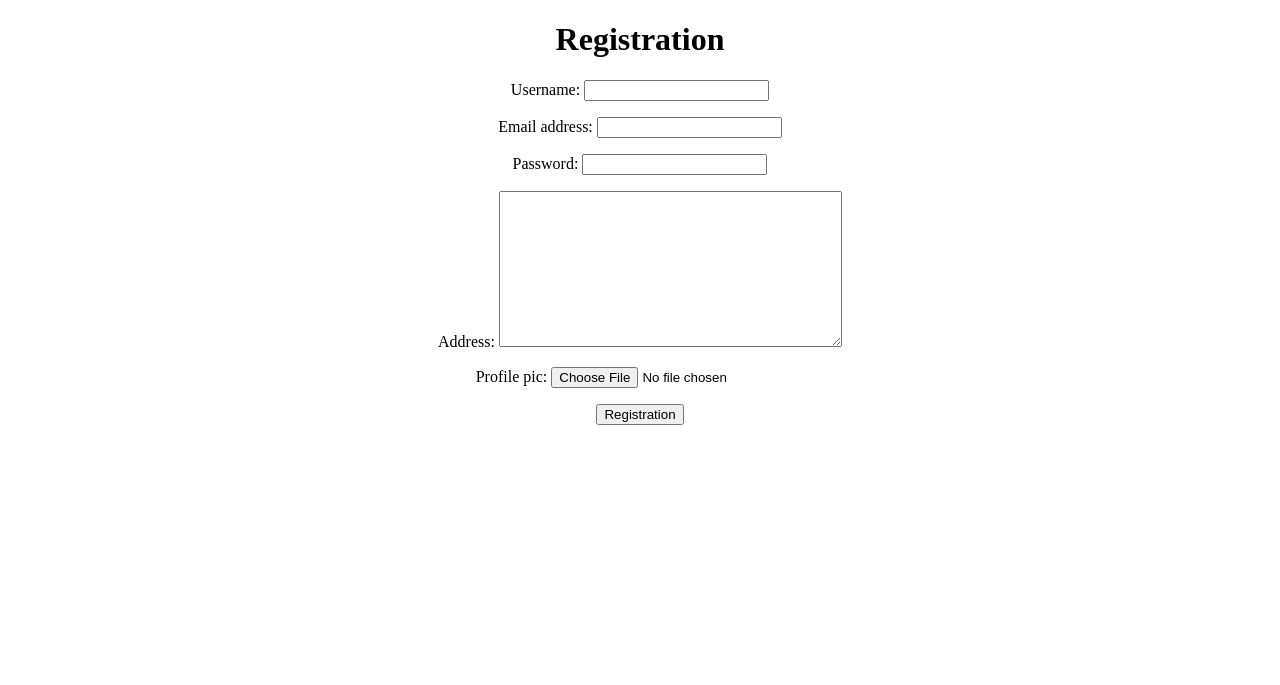
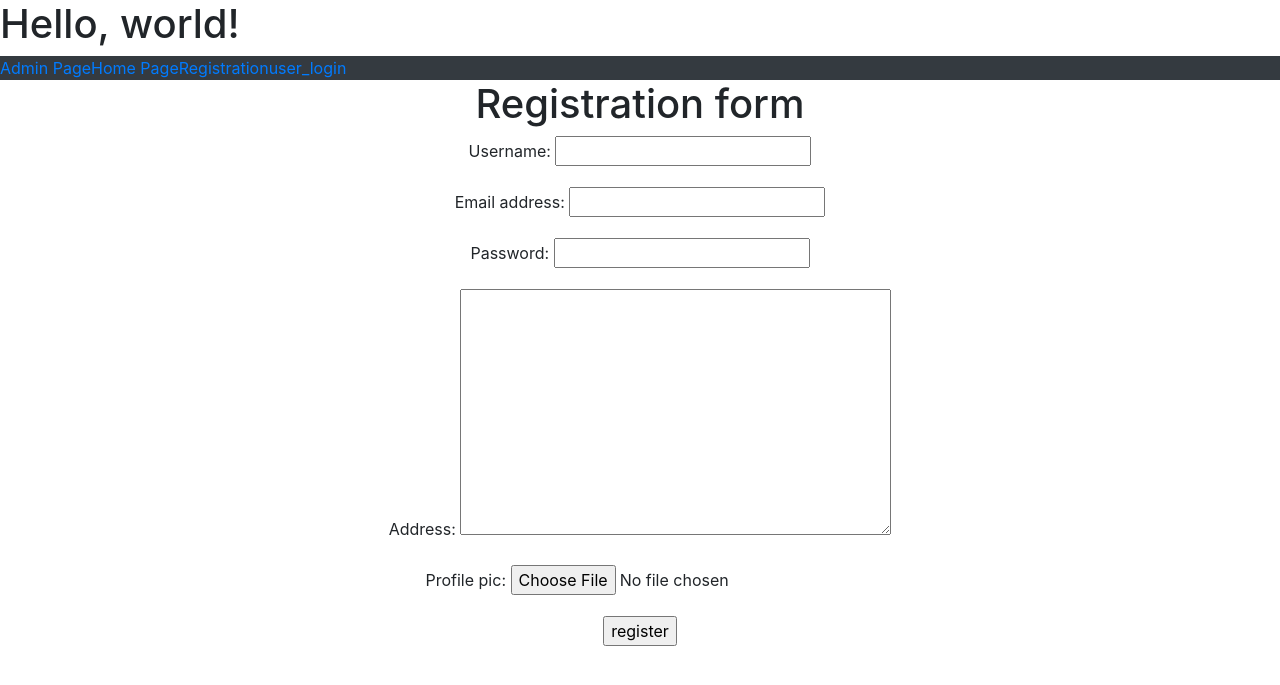
Before and after one commit to HAMeed220/user_register, a Django app: page /Registration/ in a window 1280 px wide. Shown: the top 685 px of the page. Run offline with Django 4.2, Linux system fonts and the light colour scheme.

Commit message:
first commit

```diff
--- a/app/views.py
+++ b/app/views.py
@@ -5,6 +5,10 @@ from django.shortcuts import render
 from app.forms import *
 from django.http import HttpResponse
 from django.core.mail import send_mail
+from django.http import HttpResponse ,HttpResponseRedirect
+from django.contrib.auth import authenticate,login
+from django.urls import reverse
+
 
 def Registration(request):
     ufo=UserForm()
@@ -34,3 +38,25 @@ def Registration(request):
         else:
             return HttpResponse('Invalid')
     return render(request,'Registration.html',d)
+
+def home(request):
+    if request.session.get('username'):
+        username=request.session.get('username')
+        d={'username':username}
+        return render(request,'home.html',d)
+    return render(request,'home.html')
+
+def user_login(request):
+    if request.method=='POST':
+        username=request.POST['un']
+        password=request.POST['pw']
+        AUO=authenticate(username=username,password=password)
+
+        if AUO and AUO.is_active:
+            login(request,AUO)
+            request.session['username']=username
+            return HttpResponseRedirect(reverse('home'))
+        else:
+            return HttpResponse('Invalid Credentials')
+
+    return render(request,'user_login.html')
--- a/templates/Registration.html
+++ b/templates/Registration.html
@@ -1,22 +1,19 @@
-<!DOCTYPE html>
-<html lang="en">
-<head>
-    <meta charset="UTF-8">
-    <meta name="viewport" content="width=, initial-scale=1.0">
-    <title>Document</title>
-</head>
-<body>
+{% extends 'dummy.html' %}
+
+
+{% block title %}
+    <title>Registration</title>
+{% endblock %}
+
+{% block body_block %}
     <center>
-    <h1>Registration</h1>
-    <form method="POST" enctype="multipart/form-data">
-        {% csrf_token %}
+        <h1>Registration form</h1>
 
-        {{ufo.as_p}}
-        {{pfo.as_p}}
-
-        <input type="submit" value="Registration">
-    </form>
+        <form method="POST" enctype="multipart/form-data">
+            {% csrf_token %}
+                {{ufo.as_p}}
+                {{pfo.as_p}}
+            <input type="submit" value="register">
+        </form>
     </center>
-
-</body>
-</html>
+{% endblock %}
--- a/templates/dummy.html
+++ b/templates/dummy.html
@@ -1,13 +1,42 @@
-<!DOCTYPE html>
+<!doctype html>
 <html lang="en">
-<head>
-    <meta charset="UTF-8">
-    <meta name="viewport" content="width=device-width, initial-scale=1.0">
-    <title>Document</title>
-</head>
-<body>
-    <center>
+  <head>
+    <!-- Required meta tags -->
+    <meta charset="utf-8">
+    <meta name="viewport" content="width=device-width, initial-scale=1, shrink-to-fit=no">
 
-    </center>
-</body>
+    <!-- Bootstrap CSS -->
+    <link rel="stylesheet" href="https://cdn.jsdelivr.net/npm/bootstrap@4.6.2/dist/css/bootstrap.min.css" integrity="sha384-xOolHFLEh07PJGoPkLv1IbcEPTNtaed2xpHsD9ESMhqIYd0nLMwNLD69Npy4HI+N" crossorigin="anonymous">
+    {% block title %}
+    <title>Hello, world!</title>
+    {% endblock %}
+
+  </head>
+  <body>
+    <h1>Hello, world!</h1>
+
+    <nav class="nav bg-dark nav-dark">
+         <a href="{% url 'admin:index' %}" class="nav link">Admin Page</a>
+         <a href="{% url 'home' %}" class="nav link ">Home Page</a>
+         <a href="{% url 'Registration' %}" class="nav link">Registration</a>
+         <a href="{% url 'user_login' %}" class="nav link">user_login</a>
+    </nav>
+
+    <!-- Optional JavaScript; choose one of the two! -->
+
+    <!-- Option 1: jQuery and Bootstrap Bundle (includes Popper) -->
+    <script src="https://cdn.jsdelivr.net/npm/jquery@3.5.1/dist/jquery.slim.min.js" integrity="sha384-DfXdz2htPH0lsSSs5nCTpuj/zy4C+OGpamoFVy38MVBnE+IbbVYUew+OrCXaRkfj" crossorigin="anonymous"></script>
+    <script src="https://cdn.jsdelivr.net/npm/bootstrap@4.6.2/dist/js/bootstrap.bundle.min.js" integrity="sha384-Fy6S3B9q64WdZWQUiU+q4/2Lc9npb8tCaSX9FK7E8HnRr0Jz8D6OP9dO5Vg3Q9ct" crossorigin="anonymous"></script>
+
+
+    <!-- Option 2: Separate Popper and Bootstrap JS -->
+    <!--
+    <script src="https://cdn.jsdelivr.net/npm/jquery@3.5.1/dist/jquery.slim.min.js" integrity="sha384-DfXdz2htPH0lsSSs5nCTpuj/zy4C+OGpamoFVy38MVBnE+IbbVYUew+OrCXaRkfj" crossorigin="anonymous"></script>
+    <script src="https://cdn.jsdelivr.net/npm/popper.js@1.16.1/dist/umd/popper.min.js" integrity="sha384-9/reFTGAW83EW2RDu2S0VKaIzap3H66lZH81PoYlFhbGU+6BZp6G7niu735Sk7lN" crossorigin="anonymous"></script>
+    <script src="https://cdn.jsdelivr.net/npm/bootstrap@4.6.2/dist/js/bootstrap.min.js" integrity="sha384-+sLIOodYLS7CIrQpBjl+C7nPvqq+FbNUBDunl/OZv93DB7Ln/533i8e/mZXLi/P+" crossorigin="anonymous"></script>
+    -->
+    {% block body_block %}
+
+    {% endblock %}
+  </body>
 </html>
--- a/userregistor/urls.py
+++ b/userregistor/urls.py
@@ -23,4 +23,6 @@ from django.conf import settings
 urlpatterns = [
     path('admin/', admin.site.urls),
     path('Registration/',Registration,name='Registration'),
+    path('home/',home,name='home'),
+    path('user_login/',user_login,name='user_login'),
 ]+ static(settings.MEDIA_URL, document_root=settings.MEDIA_ROOT)
```
Also changed, not shown: templates/home.html (added, +15 -0 lines), templates/user_login.html (added, +24 -0 lines), db.sqlite3.
